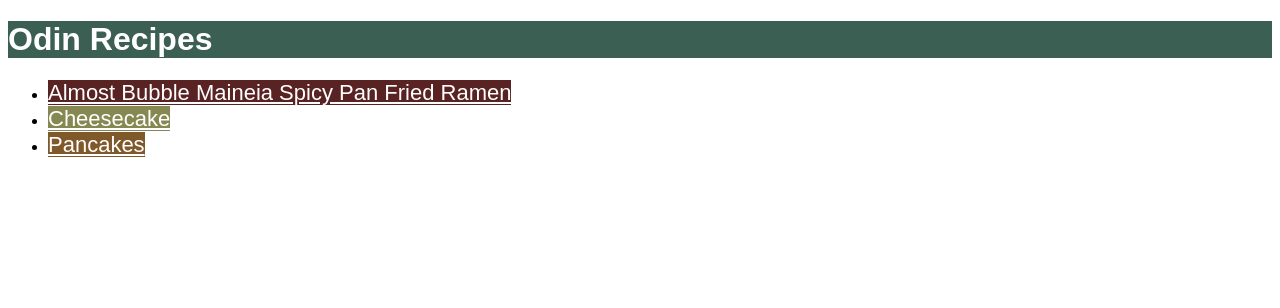
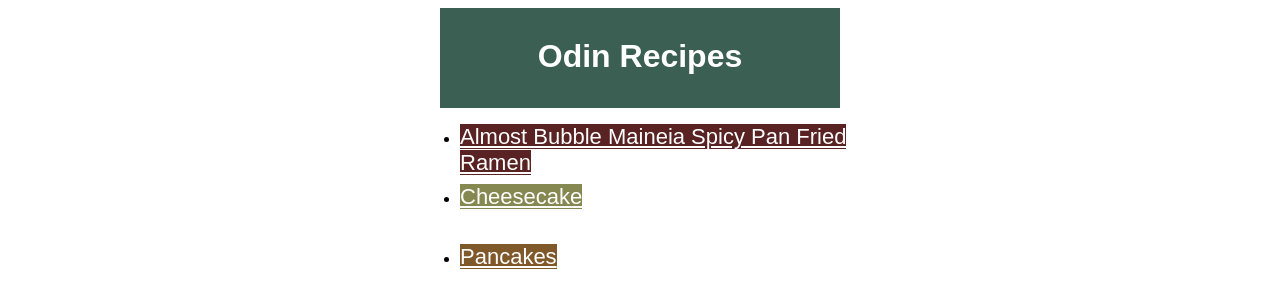
Before and after one commit to knightofratatosk/odin-recipes, a plain HTML site: page index.html in a window 1280 px wide. Drawn offline with Linux system fonts and the light colour scheme.

Commit message:
added some style to the index page text is center aligned

```diff
--- a/index.html
+++ b/index.html
@@ -7,11 +7,11 @@
     <link rel="stylesheet" href="style.css">
 </head>
 <body>
-    <h1>Odin Recipes</h1>
+    <h1 class="top">Odin Recipes</h1>
     <ul>
-        <li><a class="ramen" href="recipes/spicy_ramen.html">Almost Bubble Maineia Spicy Pan Fried Ramen</a></li>
-        <li><a class="cheese" href="recipes/cheesecake.html">Cheesecake</a></li>
-        <li><a class="pan" href="recipes/pancakes.html">Pancakes</a></li>
+        <li class="link"><a class="ramen" href="recipes/spicy_ramen.html">Almost Bubble Maineia Spicy Pan Fried Ramen</a></li>
+        <li class="link"><a class="cheese" href="recipes/cheesecake.html">Cheesecake</a></li>
+        <li class="link"><a class="pan" href="recipes/pancakes.html">Pancakes</a></li>
     </ul>
 </body>
 </html>
--- a/style.css
+++ b/style.css
@@ -1,3 +1,7 @@
+* {
+    box-sizing: border-box;
+}
+
 body {
     font-family: Arial, sans-serif;
   }
@@ -60,3 +64,17 @@ a {
     height: auto;
     width: 600px;
 }
+
+.top {
+    width: 400px;
+    height: 100px;
+    padding: 30px;
+    text-align: center;
+    margin: auto;
+}
+
+.link {
+    margin: auto;
+    width: 400px;
+    height: 60px;
+}
```
